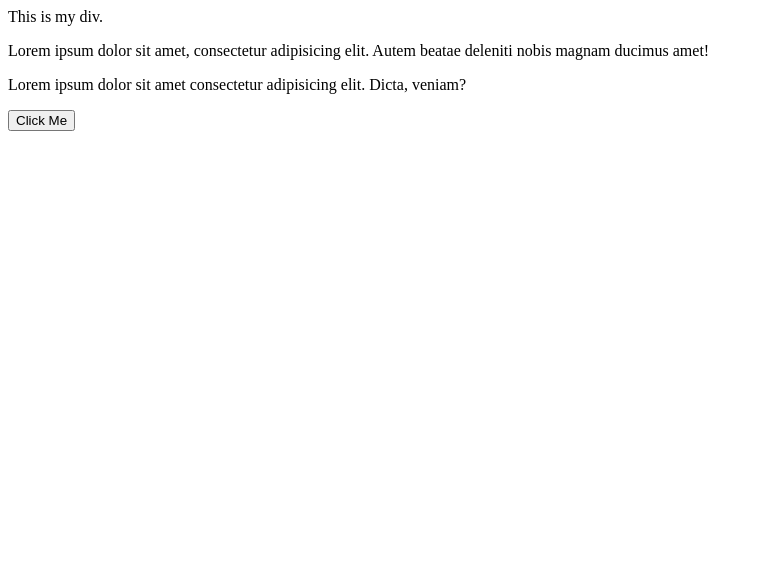
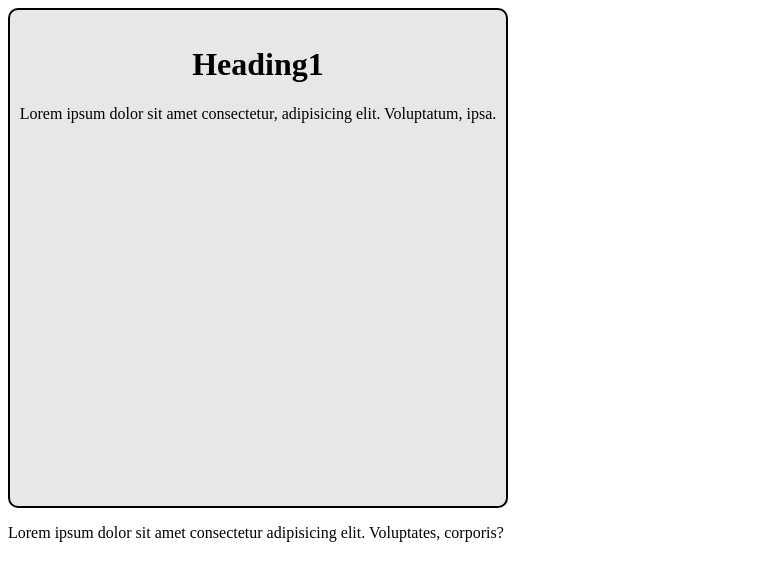
Before and after one commit to anitcodes/JsWithApnaCollege, a plain HTML site: page DOM/dom.html in a window 1280 px wide. Shown: the whole page, without its empty margins (0-763 px from the left). Drawn offline with Linux system fonts and the light colour scheme.

Commit message:
dom done

```diff
--- a/DOM/dom.css
+++ b/DOM/dom.css
@@ -0,0 +1,23 @@
+*{
+    border: 0;
+    padding: 0;
+    box-sizing: border-box;
+}
+
+.box{
+    height: 500px;
+    width: 500px;
+    background: rgb(231, 231, 231);
+    border: 2px solid black;
+    border-radius: 10px;
+    padding-top: 15px;
+    margin-top: 5px;
+    text-align: center;
+}
+
+button{
+    padding: 20px 30px;
+    background-color: green;
+    color: white;
+    border-radius: 10px;
+}
--- a/DOM/dom.html
+++ b/DOM/dom.html
@@ -7,7 +7,9 @@
     <link rel="stylesheet" href="dom.css" />
   </head>
   <body>
-      <div class="myClass">This is my div.</div>
+                    <!-- Chapter 7:- DOM Part1 -->
+
+      <!-- <div class="myClass">This is my div.</div>
       <p>
           Lorem ipsum dolor sit amet, consectetur adipisicing elit. Autem beatae
           deleniti nobis magnam ducimus amet!
@@ -15,7 +17,32 @@
         <p>
             Lorem ipsum dolor sit amet consectetur adipisicing elit. Dicta, veniam?
         </p>
-        <button id="btn">Click Me</button>
+        <button id="btn">Click Me</button> -->
+
+        <!-- Qn1. Create a h2 heading element with text-"Hello Javascript".
+                Append "from Apna College students" to this text using JS -->
+                <!-- <h1>Hello Javascript</h1> -->
+
+        <!-- Qn2. Create 3 divs with common class name - "box".
+                    Access them and add some unique text to each of them -->
+                    <!-- <div class="box">first div</div>
+                    <div class="box">second div</div>
+                    <div class="box">third div</div> -->
+
+
+                    <!-- DOM Part2 -->
+
+        <!-- Attributes -->
+         <!-- 1. getAttribute(attr) to get the attribute value -->
+         <!-- 2. setAttribute(attr, value) to set the attribute value  -->
+
+        <div class="box">
+            <h1>Heading1</h1>
+            <p>Lorem ipsum dolor sit amet consectetur, adipisicing elit. Voluptatum, ipsa.</p>
+        </div>
+
+        <p>Lorem ipsum dolor sit amet consectetur adipisicing elit. Voluptates, corporis?</p>
+
 
     <script src="dom.js"></script>
   </body>
--- /dev/null
+++ b/events/event.html
@@ -0,0 +1,23 @@
+<!DOCTYPE html>
+<html lang="en">
+  <head>
+    <meta charset="UTF-8" />
+    <meta name="viewport" content="width=device-width, initial-scale=1.0" />
+    <title>Events in JS from Apna College</title>
+    <link rel="stylesheet" href="event.css" />
+  </head>
+  <body>
+    <!-- <button onclick="alert('Button was clicked')">Click Me!</button>
+    <button ondblclick="console.log('double clicked')">Click me 2 times</button> -->
+
+    <!-- <button>CLick Me!</button> -->
+    <!-- <button id="btn">Button</button> -->
+
+    <!-- QN. Create a toggle button that changes the screen to dark-mode when
+     clicked and light-mode when clicked again -->
+
+     <button id="toggle">Dark Mode</button>
+
+    <script src="event.js"></script>
+  </body>
+</html>
```
Also changed, not shown: DOM/dom.js (+35 -0 lines), events/event.js (added, +53 -0 lines), events/event.css (added).
